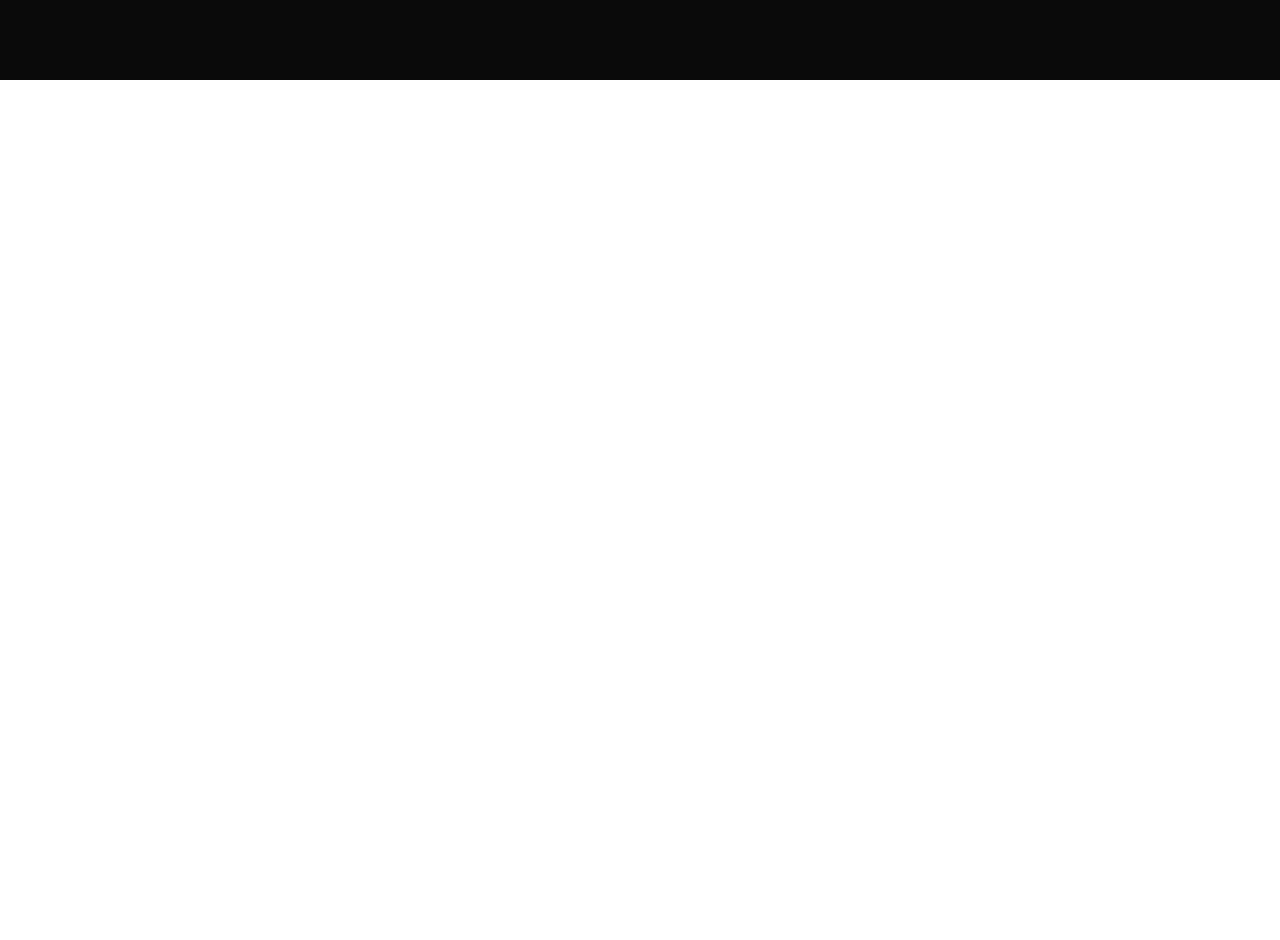
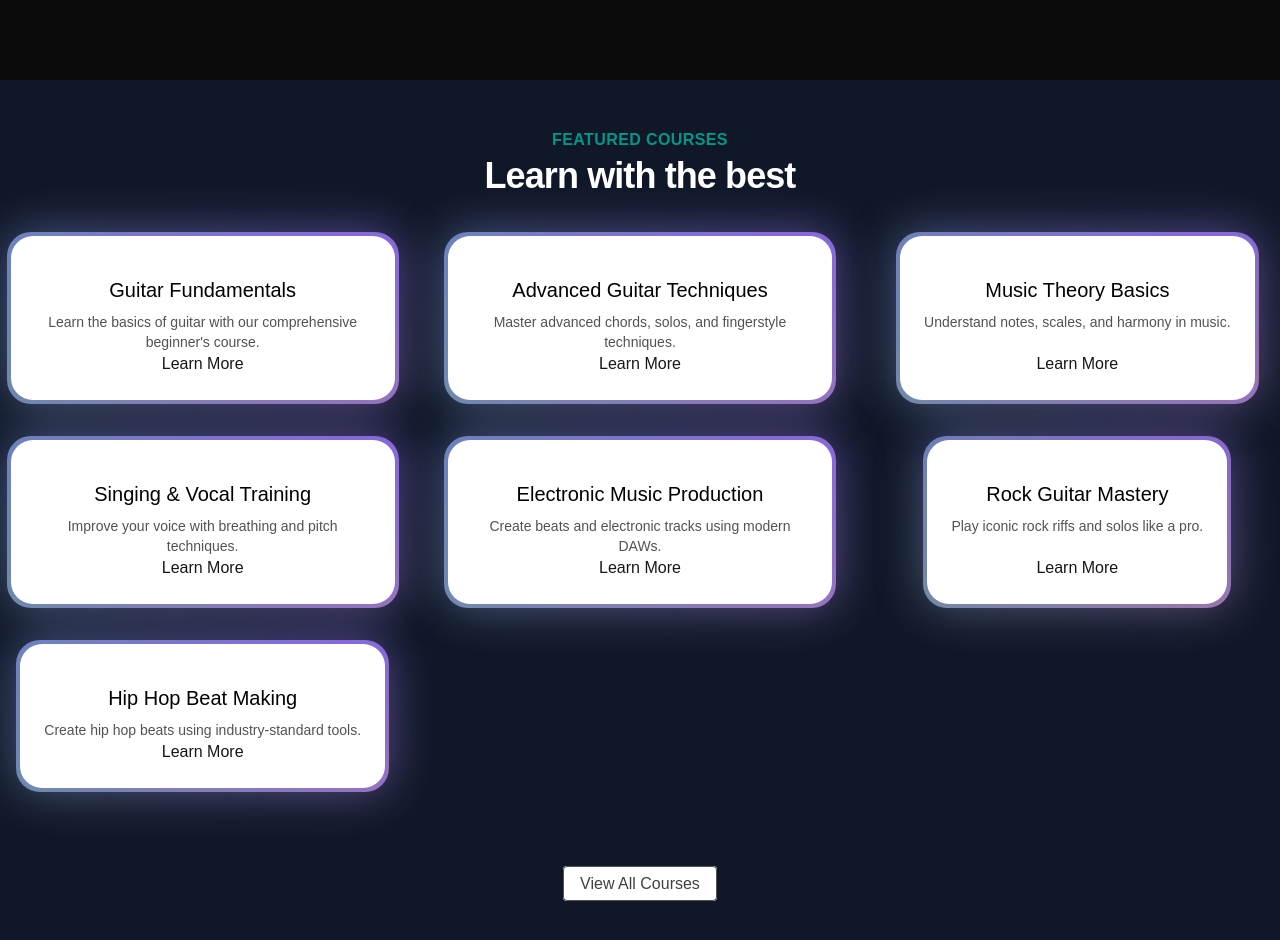
Before and after one commit to TarunaAgrawal13/LearnNext, a Next.js app: page / in a window 1280 px wide. Shown: the part 880-1820 px from the top of the page. Before the commit the page ends 960 px from the top, so only its background shows below. Built offline with nearby package versions, Linux system fonts and the light colour scheme.

Commit message:
feature card section

```diff
--- a/src/app/page.tsx
+++ b/src/app/page.tsx
@@ -1,3 +1,4 @@
+import FeaturedCourses from "@/components/FeaturedCourses";
 import HeroSection from "@/components/HeroSection";
 import Image from "next/image";
 
@@ -6,6 +7,7 @@ export default function Home() {
     <main className="min-h-screen bg-black/[0.96] antialiased bg-grid-white/[0.02]">
 
       <HeroSection />
+      <FeaturedCourses />
     </main>
   );
 }
--- /dev/null
+++ b/src/components/FeaturedCourses.tsx
@@ -0,0 +1,52 @@
+import Link from "next/link"
+import courseData from "../data/music_courses.json"
+import { BackgroundGradient } from "./ui/background-gradient"
+
+interface Course {
+      id: number,
+      title: string,
+      slug: string,
+      description: string,
+      price: number,
+      instructor: string,
+      isFeatured: boolean,
+}
+
+
+function FeaturedCourses() {
+    const featuredCourses = courseData.courses.filter((course:Course) => course.isFeatured)
+  return (
+    <div className="py-12 bg-gray-900">
+        <div>
+            <div className="text-center">
+                <h2 className="text-base text-teal-600 font-semibold tracking-wide uppercase">Featured Courses</h2>
+                <p className="mt-2 text-3xl leading-8 font-extrabold tracking-tight text-white sm:text-4xl">Learn with the best</p>
+            </div>
+        </div>
+        <div className="mt-10">
+                <div className="grid grid-cols-1 sm:grid-cols-2 lg:grid-cols-3 gap-8 justify-center">
+                    {featuredCourses.map((course:Course) =>(
+                        <div key={course.id} className="flex justify-center">
+                            <BackgroundGradient className="flex flex-col rounded-[22px] bg-white dark:bg-zinc-900 overflow-hidden h-full max-w-sm">
+                                <div className="p-4 sm:p-6 flex flex-col items-center text-center flex-grow">
+                                    <p className="text-lg sm:text-xl text-black mt-4 mb-2 dark:text-neutral-200">{course.title}</p>
+                                    <p className="text-sm text-neutral-600 dark:text-neutral-400 flex-grow">{course.description}</p>
+                                    <Link href={`/courses/${course.slug}`}>
+                                      Learn More
+                                    </Link>
+                                </div>
+                            </BackgroundGradient>
+                        </div>
+                    ))}
+                </div>
+        </div>
+        <div className="mt-20 text-center">
+            <Link href={"/courses"} className="px-4 py-2 rounded border border-neutral-600 text-neutral-700 bg-white hover:bg-gray-100 transition duration-200">
+                View All Courses
+            </Link>
+        </div>
+    </div>
+  )
+}
+
+export default FeaturedCourses
--- /dev/null
+++ b/src/components/ui/background-gradient.tsx
@@ -0,0 +1,73 @@
+"use client";
+import { cn } from "@/lib/utils";
+import React from "react";
+import { motion } from "framer-motion";
+
+export const BackgroundGradient = ({
+  children,
+  className,
+  containerClassName,
+  animate = true,
+}: {
+  children?: React.ReactNode;
+  className?: string;
+  containerClassName?: string;
+  animate?: boolean;
+}) => {
+  const variants = {
+    initial: {
+      backgroundPosition: "0 50%",
+    },
+    animate: {
+      backgroundPosition: ["0, 50%", "100% 50%", "0 50%"],
+    },
+  };
+  return (
+    <div className={cn("relative p-[4px] group", containerClassName)}>
+      <motion.div
+        variants={animate ? variants : undefined}
+        initial={animate ? "initial" : undefined}
+        animate={animate ? "animate" : undefined}
+        transition={
+          animate
+            ? {
+                duration: 5,
+                repeat: Infinity,
+                repeatType: "reverse",
+              }
+            : undefined
+        }
+        style={{
+          backgroundSize: animate ? "400% 400%" : undefined,
+        }}
+        className={cn(
+          "absolute inset-0 rounded-3xl z-[1] opacity-60 group-hover:opacity-100 blur-xl  transition duration-500 will-change-transform",
+          " bg-[radial-gradient(circle_farthest-side_at_0_100%,#00ccb1,transparent),radial-gradient(circle_farthest-side_at_100%_0,#7b61ff,transparent),radial-gradient(circle_farthest-side_at_100%_100%,#ffc414,transparent),radial-gradient(circle_farthest-side_at_0_0,#1ca0fb,#141316)]"
+        )}
+      />
+      <motion.div
+        variants={animate ? variants : undefined}
+        initial={animate ? "initial" : undefined}
+        animate={animate ? "animate" : undefined}
+        transition={
+          animate
+            ? {
+                duration: 5,
+                repeat: Infinity,
+                repeatType: "reverse",
+              }
+            : undefined
+        }
+        style={{
+          backgroundSize: animate ? "400% 400%" : undefined,
+        }}
+        className={cn(
+          "absolute inset-0 rounded-3xl z-[1] will-change-transform",
+          "bg-[radial-gradient(circle_farthest-side_at_0_100%,#00ccb1,transparent),radial-gradient(circle_farthest-side_at_100%_0,#7b61ff,transparent),radial-gradient(circle_farthest-side_at_100%_100%,#ffc414,transparent),radial-gradient(circle_farthest-side_at_0_0,#1ca0fb,#141316)]"
+        )}
+      />
+
+      <div className={cn("relative z-10", className)}>{children}</div>
+    </div>
+  );
+};
```
